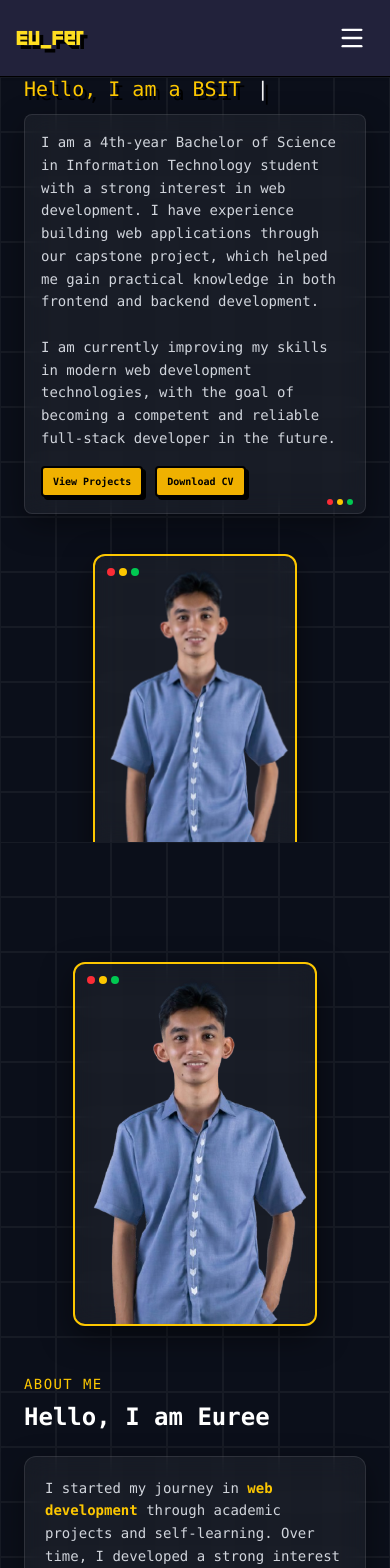
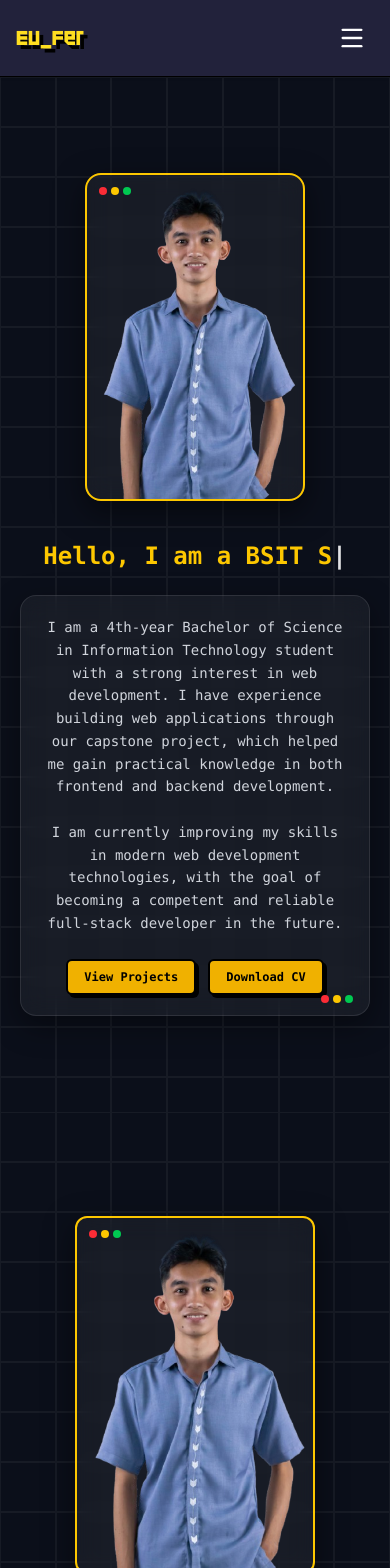
Before and after one commit to zeedu1/my-portfolio, a Next.js app: page / in a window 390 px wide. Shown: the top 1568 px of the page. Built offline with nearby package versions, Linux system fonts and the light colour scheme.

Commit message:
fix resposive

```diff
--- a/app/about/about.tsx
+++ b/app/about/about.tsx
@@ -4,6 +4,7 @@ import { useRef, useState } from "react";
 import { useInView } from "@/hooks/useInView";
 import { FaArrowRight, FaArrowLeft, FaFacebook } from "react-icons/fa";
 import Skills from "@/app/skills/skills";
+
 export default function About() {
   const aboutRef = useRef<HTMLElement>(null);
   const isVisible = useInView(aboutRef, { threshold: 0.3 });
@@ -15,35 +16,37 @@ export default function About() {
       id="about"
       className="
         relative w-full min-h-screen
-        px-6 sm:px-10 md:px-16 py-20
+        px-5 sm:px-8 md:px-12 lg:px-16
+        py-20
         bg-[#0b0f1a]
         overflow-hidden
       "
     >
       {/* BACKGROUND GRID */}
-      <div className="absolute inset-0 z-0 grid grid-cols-[repeat(auto-fill,minmax(55px,1fr))] auto-rows-[55px]">
-        {Array.from({ length: 400 }).map((_, i) => (
-          <div key={i} className="group border border-white/5">
-            <div className="h-full w-full transition-colors duration-200 group-hover:bg-white/10" />
+      <div className="absolute inset-0 z-0 grid grid-cols-[repeat(auto-fill,minmax(50px,1fr))] auto-rows-[50px]">
+        {Array.from({ length: 1000 }).map((_, i) => (
+          <div key={i} className="border border-white/5">
+            <div className="h-full w-full hover:bg-white/5 transition-colors duration-200" />
           </div>
         ))}
       </div>
-
       {/* CONTENT */}
       <div
         className={`
           relative z-10
           flex flex-col lg:flex-row
-          items-center gap-12
+          items-center
+          justify-center
+          gap-10 lg:gap-12
           transition-all duration-700
-          mt-10
+          mt-6 sm:mt-10
           ${
             isVisible ? "opacity-100 translate-y-0" : "opacity-0 translate-y-10"
           }
         `}
       >
         {/* LEFT SIDE IMAGE */}
-        <div className="flex-1 flex justify-center">
+        <div className="flex-1 flex justify-center w-full">
           <div
             className="
               relative
@@ -53,13 +56,19 @@ export default function About() {
               bg-white/5
               backdrop-blur-md
               shadow-[0_10px_30px_rgba(0,0,0,0.5)]
+
+              w-full
+              max-w-[240px]
+              sm:max-w-[280px]
+              md:max-w-[340px]
             "
           >
             <img
               src="/images/prof.png"
               alt="About Profile"
               className="
-                w-[240px] sm:w-[280px] md:w-[340px]
+                w-full
+                h-auto
                 object-cover
               "
             />
@@ -73,14 +82,15 @@ export default function About() {
           </div>
         </div>
 
-        <div className="flex-1 max-w-2xl">
+        {/* RIGHT SIDE */}
+        <div className="flex-1 max-w-2xl w-full">
           {/* SECTION TITLE */}
-          <p className="font-mono text-yellow-400 text-sm sm:text-base mb-2 tracking-widest">
+          <p className="font-mono text-yellow-400 text-sm sm:text-base mb-2 tracking-widest text-center lg:text-left">
             {showSkills ? "MY SKILLS" : "ABOUT ME"}
           </p>
 
           {/* HEADING */}
-          <h2 className="font-mono font-bold text-2xl sm:text-3xl md:text-4xl text-white leading-tight mb-6">
+          <h2 className="font-mono font-bold text-2xl sm:text-3xl md:text-4xl text-white leading-tight mb-6 text-center lg:text-left">
             {showSkills ? "What I Know" : "Hello, I am Euree"}
           </h2>
 
@@ -148,6 +158,7 @@ export default function About() {
               <a
                 href="https://www.facebook.com/eureejohn.fernandez.7"
                 target="_blank"
+                rel="noopener noreferrer"
                 className="
                   inline-flex items-center gap-2
                   font-mono font-bold
--- a/app/projects/projects.tsx
+++ b/app/projects/projects.tsx
@@ -24,8 +24,8 @@ export default function Projects() {
       className="
         h-screen
         overflow-hidden
-        px-6 sm:px-8 md:px-12
-        py-10
+        px-5 sm:px-8 md:px-12 lg:px-16
+        py-16 sm:py-20
         bg-[#0b0f1a]
         text-white
         flex
@@ -34,30 +34,52 @@ export default function Projects() {
       "
     >
       {/* TITLE */}
-      <div className="mb-6">
+      <div className="mb-6 shrink-0">
         <p className="font-mono text-yellow-400 text-xs tracking-[0.3em] mb-1">
           MY WORKS
         </p>
 
-        <h2 className="font-mono text-2xl sm:text-3xl font-bold">Projects</h2>
+        <h2 className="font-mono text-2xl sm:text-3xl font-bold">
+          Projects
+        </h2>
       </div>
 
       {/* GRID WRAPPER */}
-      <div className="flex-1 flex items-start justify-center">
+      <div
+        className="
+          flex-1
+          flex
+          items-start
+          justify-center
+
+          overflow-y-auto
+          overflow-x-hidden
+
+          pr-1
+
+          max-h-[70vh]
+          sm:max-h-[75vh]
+          lg:max-h-full
+
+          scrollbar-thin
+          scrollbar-thumb-yellow-400/40
+          scrollbar-track-transparent
+        "
+      >
         <div
           className={`
             grid
             grid-cols-1
             sm:grid-cols-2
             lg:grid-cols-4
-            gap-3
+            gap-4
             max-w-7xl
             w-full
-            min-h-[520px]
             items-start
             auto-rows-max
             transition-all
             duration-200
+
             ${
               animate
                 ? direction === "right"
@@ -80,13 +102,14 @@ export default function Projects() {
                 overflow-hidden
                 shadow-[0_5px_15px_rgba(0,0,0,0.35)]
                 transition-all duration-300
+
                 hover:-translate-y-1
                 hover:border-yellow-400/30
                 hover:bg-white/10
               "
             >
               {/* IMAGE */}
-              <div className="h-[90px] w-full border-b border-white/10 bg-gradient-to-br from-[#111827] to-[#1f2937] flex items-center justify-center overflow-hidden relative">
+              <div className="h-[110px] sm:h-[120px] w-full border-b border-white/10 bg-gradient-to-br from-[#111827] to-[#1f2937] flex items-center justify-center overflow-hidden relative">
                 {project.image ? (
                   <img
                     src={project.image}
@@ -98,6 +121,7 @@ export default function Projects() {
                     <p className="font-mono text-[10px] text-yellow-400 tracking-widest">
                       IMAGE HERE
                     </p>
+
                     <div className="mt-2 w-12 h-[2px] bg-yellow-400 mx-auto opacity-50"></div>
                   </div>
                 )}
@@ -107,39 +131,39 @@ export default function Projects() {
               </div>
 
               {/* CONTENT */}
-              <div className="p-2.5">
+              <div className="p-3">
                 {/* TITLE */}
                 <div className="mb-2">
                   <p className="font-mono text-[8px] uppercase tracking-widest text-yellow-400 mb-1">
                     Project Title
                   </p>
 
-                  <h3 className="font-mono text-[11px] text-white leading-snug line-clamp-2">
+                  <h3 className="font-mono text-[11px] sm:text-xs text-white leading-snug line-clamp-2">
                     {project.title}
                   </h3>
                 </div>
 
                 {/* INFO */}
                 <div className="space-y-[2px]">
-                  <p className="font-mono text-[10px] text-gray-300">
+                  <p className="font-mono text-[10px] sm:text-[11px] text-gray-300">
                     <span className="text-yellow-400">Name:</span>{" "}
                     {project.name}
                   </p>
 
-                  <p className="font-mono text-[10px] text-gray-300">
+                  <p className="font-mono text-[10px] sm:text-[11px] text-gray-300">
                     <span className="text-yellow-400">Framework:</span>{" "}
                     {project.framework}
                   </p>
 
-                  <p className="font-mono text-[10px] text-gray-300">
+                  <p className="font-mono text-[10px] sm:text-[11px] text-gray-300">
                     <span className="text-yellow-400">Language:</span>{" "}
                     {project.language}
                   </p>
                 </div>
 
-                {/* DESCRIPTION (ONLY MODIFIED PART) */}
+                {/* DESCRIPTION */}
                 <div className="mt-2 border-t border-white/10 pt-2">
-                  <p className="font-mono text-[9px] text-gray-400 leading-relaxed line-clamp-2">
+                  <p className="font-mono text-[9px] sm:text-[10px] text-gray-400 leading-relaxed line-clamp-2">
                     <span className="text-yellow-400">Description:</span>{" "}
                     {project.description}
                   </p>
@@ -147,7 +171,7 @@ export default function Projects() {
                   {project.description?.length > 80 && (
                     <button
                       onClick={() => setSelectedProject(project)}
-                      className="mt-1 text-[9px] text-yellow-400 hover:underline"
+                      className="mt-1 text-[9px] sm:text-[10px] text-yellow-400 hover:underline"
                     >
                       See more
                     </button>
@@ -167,7 +191,7 @@ export default function Projects() {
       </div>
 
       {/* PAGINATION */}
-      <div className="h-10 flex items-center justify-center mt-5">
+      <div className="h-10 flex items-center justify-center mt-6 shrink-0">
         {totalPages > 1 ? (
           <div className="flex items-center justify-center gap-3">
             {/* PREV BUTTON */}
@@ -203,7 +227,7 @@ export default function Projects() {
             {/* MODAL */}
             {selectedProject && (
               <div
-                className="fixed inset-0 bg-black/70 flex items-center justify-center z-50"
+                className="fixed inset-0 bg-black/70 flex items-center justify-center z-50 px-4"
                 onClick={() => setSelectedProject(null)}
               >
                 <div
@@ -220,13 +244,13 @@ export default function Projects() {
                     {selectedProject.description}
                   </p>
 
-                  {/* FOOTER BUTTON (BOTTOM LEFT) */}
-                  {/* FOOTER BUTTON (BOTTOM LEFT) */}
+                  {/* CLOSE BUTTON */}
                   <div className="absolute bottom-3 left-3">
                     <button
                       onClick={() => setSelectedProject(null)}
                       className="
-                        text-[10px] font-mono
+                        text-[10px]
+                        font-mono
                         bg-yellow-400
                         text-black
                         px-3 py-[4px]
@@ -241,6 +265,7 @@ export default function Projects() {
                 </div>
               </div>
             )}
+
             {/* PAGE INDICATOR */}
             <p className="font-mono text-[11px] text-gray-300">
               {page + 1} / {totalPages}
--- a/components/hero/hero.tsx
+++ b/components/hero/hero.tsx
@@ -1,166 +1,227 @@
 "use client";
 
 import { useTypewriter } from "@/hooks/useTypewriter";
-import { useEffect, useState, useRef } from "react";
+import { useRef } from "react";
 import { useInView } from "@/hooks/useInView";
+
 export default function Hero() {
   const text = useTypewriter([
     "Euree John Fernandez",
     "a BSIT Student",
-    "an Aspiring Web Dev.",
+    "an Aspiring Web Developer",
   ]);
 
   const heroRef = useRef<HTMLElement>(null);
-  const isVisible = useInView(heroRef, { threshold: 0.3 });
+  const isVisible = useInView(heroRef, { threshold: 0.2 });
 
   return (
     <section
       ref={heroRef}
       id="hero"
       className="
-        relative w-full h-[90.6vh]
-        flex flex-col md:flex-row
-        items-center justify-between
-        px-6 sm:px-10 md:px-16
-        scroll-mt-24 md:scroll-mt-28
+        relative
+        w-full
+        min-h-screen
+        flex
+        flex-col-reverse
+        lg:flex-row
+        items-center
+        justify-center
+        gap-10
+        px-5
+        sm:px-8
+        md:px-12
+        lg:px-20
+        py-24
         overflow-hidden
         bg-[#0b0f1a]
       "
     >
       {/* BACKGROUND GRID */}
-      <div className="absolute inset-0 z-0 grid grid-cols-[repeat(auto-fill,minmax(55px,1fr))] auto-rows-[55px]">
-        {Array.from({ length: 378 }).map((_, i) => (
-          <div key={i} className="group border border-white/5">
-            <div className="h-full w-full transition-colors duration-200 group-hover:bg-white/10" />
+      <div className="absolute inset-0 z-0 grid grid-cols-[repeat(auto-fill,minmax(50px,1fr))] auto-rows-[50px]">
+        {Array.from({ length: 1000 }).map((_, i) => (
+          <div key={i} className="border border-white/5">
+            <div className="h-full w-full hover:bg-white/5 transition-colors duration-200" />
           </div>
         ))}
       </div>
 
-      {/* LEFT SIDE */}
+      {/* LEFT CONTENT */}
       <div
         className={`
-    relative z-10 flex-1 space-y-3 md:space-y-4
-    transition-all duration-700 ease-out
-    ${isVisible ? "opacity-100 translate-y-0" : "opacity-0 translate-y-10"}
+          relative z-10
+          flex-1
+          max-w-2xl
+          text-center
+          lg:text-left
+          transition-all duration-700
+          ${
+            isVisible
+              ? "opacity-100 translate-y-0"
+              : "opacity-0 translate-y-10"
+          }
         `}
       >
         {/* TITLE */}
         <h1
+          className="
+            font-mono
+            font-bold
+            text-2xl
+            sm:text-3xl
+            md:text-4xl
+            lg:text-5xl
+            text-yellow-400
+            leading-tight
+          "
+        >
+          Hello, I am {text}
+          <span className="animate-pulse text-white">|</span>
+        </h1>
+
+        {/* DESCRIPTION BOX */}
+        <div
           className={`
-      font-mono
-      text-xl sm:text-2xl md:text-3xl lg:text-4xl
-      text-yellow-400
-      drop-shadow-[4px_4px_0px_#000]
-      leading-tight
-      transition-all duration-700
-      ${isVisible ? "opacity-100 translate-y-0" : "opacity-0 translate-y-5"}
+            mt-6
+            relative
+            bg-white/5
+            border
+            border-white/10
+            backdrop-blur-md
+            rounded-2xl
+            p-5
+            sm:p-6
+            shadow-[0_10px_30px_rgba(0,0,0,0.4)]
+            transition-all duration-700 delay-150
+            ${
+              isVisible
+                ? "opacity-100 translate-y-0"
+                : "opacity-0 translate-y-10"
+            }
           `}
         >
-          Hello, I am {text}
-          <span className="animate-pulse text-white ml-1">|</span>
-        </h1>
+          <p
+            className="
+              font-mono
+              text-gray-300
+              text-sm
+              sm:text-base
+              leading-relaxed
+            "
+          >
+            I am a 4th-year Bachelor of Science in Information
+            Technology student with a strong interest in web
+            development. I have experience building web applications
+            through our capstone project, which helped me gain
+            practical knowledge in both frontend and backend
+            development.
 
-        {/* INTRO BOX */}
-        <div
-          className={`
-      relative bg-white/5 border border-white/10
-      backdrop-blur-md rounded-lg p-4 sm:p-5
-      shadow-[0_10px_30px_rgba(0,0,0,0.4)]
-      transition-all duration-700 delay-150
-      ${isVisible ? "opacity-100 translate-y-0" : "opacity-0 translate-y-10"}
-    `}
-        >
-          <p className="font-mono text-gray-300 text-sm sm:text-base leading-relaxed max-w-md md:max-w-xl">
-            I am a 4th-year Bachelor of Science in Information Technology
-            student with a strong interest in web development. I have experience
-            building web applications through our capstone project, which helped
-            me gain practical knowledge in both frontend and backend
-            development.
             <br />
-            <br />I am currently improving my skills in modern web development
-            technologies, with the goal of becoming a competent and reliable
-            full-stack developer in the future.
+            <br />
+
+            I am currently improving my skills in modern web
+            development technologies, with the goal of becoming a
+            competent and reliable full-stack developer in the future.
           </p>
 
-          {/* BUTTONS (FIXED LAYOUT) */}
-          <div className="mt-4 flex flex-wrap gap-3 items-center">
-            {/* View Projects */}
+          {/* BUTTONS */}
+          <div
+            className="
+              mt-6
+              flex
+              flex-wrap
+              gap-3
+              justify-center
+              lg:justify-start
+            "
+          >
             <button
               className="
-          relative z-10
-          font-mono font-bold
-          border-2 border-black
+                font-mono
+                font-bold
+                border-2
+                border-black
                 bg-yellow-500
-          px-2.5 py-1.5
-          text-[10px] sm:text-xs
+                px-4
+                py-2
+                text-xs
+                sm:text-sm
                 text-black
-          rounded
+                rounded-md
                 shadow-[3px_3px_0px_#000]
-          cursor-pointer
-          transition-all duration-200
+                transition-all
+                duration-200
                 hover:bg-yellow-400
                 hover:translate-x-[2px]
                 hover:translate-y-[2px]
                 hover:shadow-none
-          active:translate-x-[3px]
-          active:translate-y-[3px]
-          focus:outline-none
               "
             >
               View Projects
             </button>
 
-            {/* Download CV */}
             <button
               className="
-          relative z-10
-          font-mono font-bold
-          border-2 border-black
+                font-mono
+                font-bold
+                border-2
+                border-black
                 bg-yellow-500
-          px-2.5 py-1.5
-          text-[10px] sm:text-xs
+                px-4
+                py-2
+                text-xs
+                sm:text-sm
                 text-black
-          rounded
+                rounded-md
                 shadow-[3px_3px_0px_#000]
-          cursor-pointer
-          transition-all duration-200
+                transition-all
+                duration-200
                 hover:bg-yellow-400
                 hover:translate-x-[2px]
                 hover:translate-y-[2px]
                 hover:shadow-none
-          active:translate-x-[3px]
-          active:translate-y-[3px]
-          focus:outline-none
               "
             >
               Download CV
             </button>
           </div>
 
-          {/* MAC STYLE 3 DOTS */}
-          <div className="absolute bottom-2 right-3 flex gap-1">
-            <span className="w-1.5 h-1.5 bg-red-500 rounded-full"></span>
-            <span className="w-1.5 h-1.5 bg-yellow-400 rounded-full"></span>
-            <span className="w-1.5 h-1.5 bg-green-500 rounded-full"></span>
+          {/* DOTS */}
+          <div className="absolute bottom-3 right-4 flex gap-1">
+            <span className="w-2 h-2 bg-red-500 rounded-full"></span>
+            <span className="w-2 h-2 bg-yellow-400 rounded-full"></span>
+            <span className="w-2 h-2 bg-green-500 rounded-full"></span>
           </div>
         </div>
       </div>
 
-      {/* RIGHT SIDE */}
-      {/* RIGHT SIDE */}
+      {/* RIGHT IMAGE */}
       <div
         className={`
-    relative z-10 flex-1 flex justify-end
-    mt-10 md:mt-0 md:pr-6 lg:pr-10
+          relative z-10
+          flex-1
+          flex
+          justify-center
+          items-center
           transition-all duration-700 delay-200
-    ${isVisible ? "opacity-100 translate-x-0" : "opacity-0 translate-x-10"}
+          ${
+            isVisible
+              ? "opacity-100 translate-x-0"
+              : "opacity-0 translate-x-10"
+          }
         `}
       >
         <div
           className="
             relative
-      border-2 border-yellow-400
-      rounded-xl
+            w-full
+            max-w-[220px]
+            sm:max-w-[280px]
+            md:max-w-[340px]
+            lg:max-w-[400px]
+            border-2
+            border-yellow-400
+            rounded-2xl
             overflow-hidden
             bg-white/5
             backdrop-blur-md
@@ -171,12 +232,13 @@ export default function Hero() {
             src="/images/prof.png"
             alt="Profile"
             className="
-              w-[200px] sm:w-[230px] md:w-[280px] lg:w-[320px]
+              w-full
+              h-auto
               object-cover
             "
           />
 
-          {/* SMALL DECOR */}
+          {/* TOP DOTS */}
           <div className="absolute top-3 left-3 flex gap-1">
             <span className="w-2 h-2 bg-red-500 rounded-full"></span>
             <span className="w-2 h-2 bg-yellow-400 rounded-full"></span>
```
Also changed, not shown: app/contact/contact.tsx (+160 -3 lines). Lines whose indentation alone changed are shown as unchanged.
